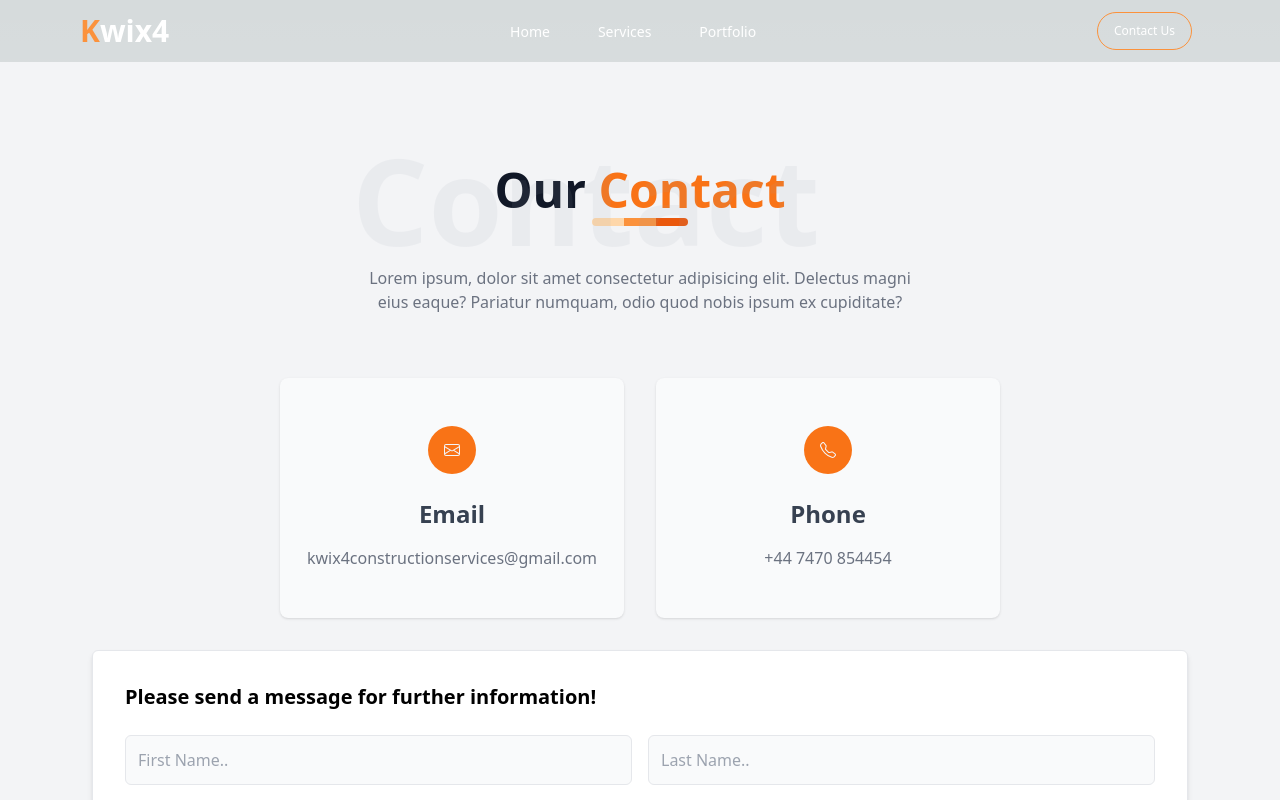
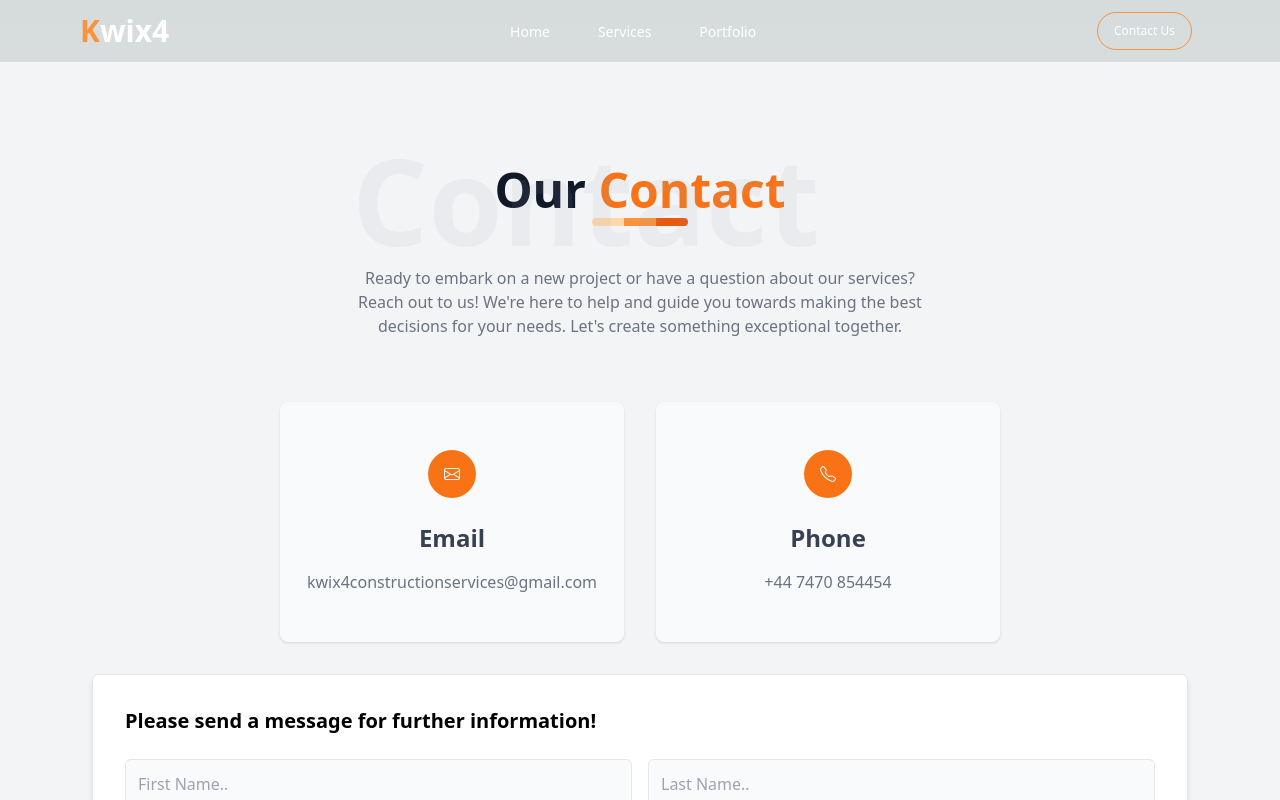
Before and after one commit to pfkdigital/kwix4-construction, a Next.js app: page /contact in a window 1280 px wide. Shown: the top 800 px of the page. Built offline with nearby package versions, Linux system fonts and the light colour scheme.

Commit message:
fix: contact subheading

```diff
--- a/src/components/ContactForm/ContactForm.tsx
+++ b/src/components/ContactForm/ContactForm.tsx
@@ -64,9 +64,9 @@ const ContactForm = () => {
                                 </div>
                             </div>
                             <p className="mb-16 text-base text-center text-gray-500">
-                                Lorem ipsum, dolor sit amet consectetur adipisicing elit. Delectus
-                                magni eius eaque? Pariatur numquam, odio quod nobis ipsum ex
-                                cupiditate?
+                                Ready to embark on a new project or have a question about our services? Reach out to us!
+                                We're here to help and guide you towards making the best decisions for your needs. Let's
+                                create something exceptional together.
                             </p>
                         </div>
                     </div>
```
